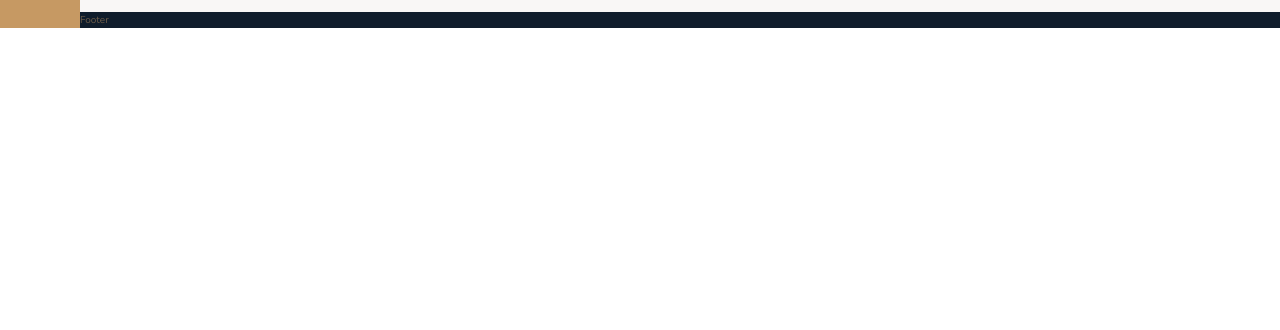
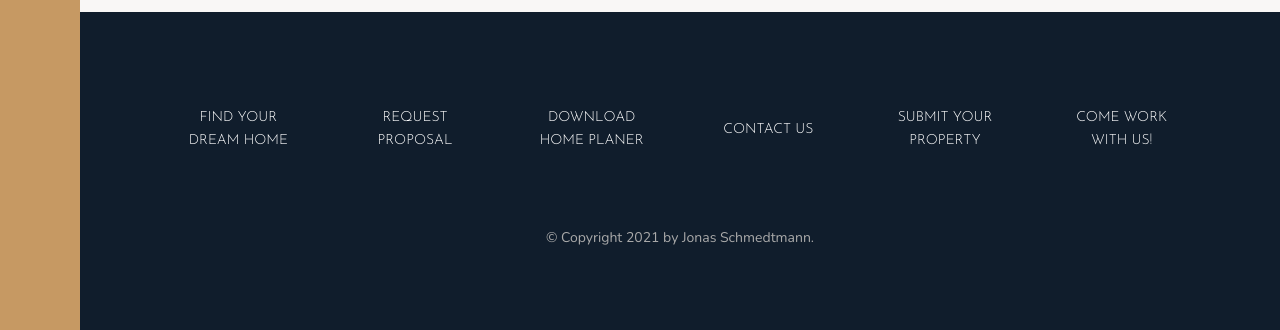
Before and after one commit to michalskimateusz/nexter, a website: page index.html in a window 1280 px wide. Shown: the part 3311-3641 px from the top of the page. Before the commit the page ends 3339 px from the top, so only its background shows below. Drawn offline with nearby package versions, Linux system fonts and the light colour scheme.

Commit message:
Footer section

```diff
--- a/index.html
+++ b/index.html
@@ -351,7 +351,17 @@
     </section>
 
     <footer class="footer">
-        Footer
+        <ul class="nav">
+            <li class="nav__item"><a href="#" class="nav__link">Find your dream home</a></li>
+            <li class="nav__item"><a href="#" class="nav__link">Request proposal</a></li>
+            <li class="nav__item"><a href="#" class="nav__link">Download home planer</a></li>
+            <li class="nav__item"><a href="#" class="nav__link">Contact Us</a></li>
+            <li class="nav__item"><a href="#" class="nav__link">Submit your property</a></li>
+            <li class="nav__item"><a href="#" class="nav__link">Come work with us!</a></li>
+        </ul>
+        <p class="copyright">
+            &copy; Copyright 2021 by Jonas Schmedtmann.
+        </p>
     </footer>
 </body>
 
--- a/sass/_footer.scss
+++ b/sass/_footer.scss
@@ -2,4 +2,45 @@
     background-color: $color-secondary;
     grid-column: full-start / full-end;
 
+    padding: 8rem;
+
+
 }
+
+.nav {
+    list-style: none;
+    display: grid;
+    grid-template-columns: repeat(auto-fit, minmax(15rem, 1fr));
+    grid-gap: 2rem;
+    align-items: center;
+
+    &__link:link,
+    &__link:visited {
+        font-size: 1.4rem;
+        color: #fff;
+        text-decoration: none;
+        font-family: $font-display;
+        text-transform: uppercase;
+        text-align: center;
+        padding: 1.5rem;
+        display: block;
+        transition: all .2s;
+    }
+
+    &__link:hover,
+    &__link:active {
+        background-color: rgba(#fff, .05);
+        transform: translateY(-3px);
+    }
+
+}
+
+.copyright {
+        font-size: 1.4rem;
+        color: $color-grey-light-2;
+        margin-top: 6rem;
+        margin-right: auto;
+        margin-left: auto;
+        text-align: center;
+        width: 70%;
+    }
```
Also changed, not shown: css/style.css.
